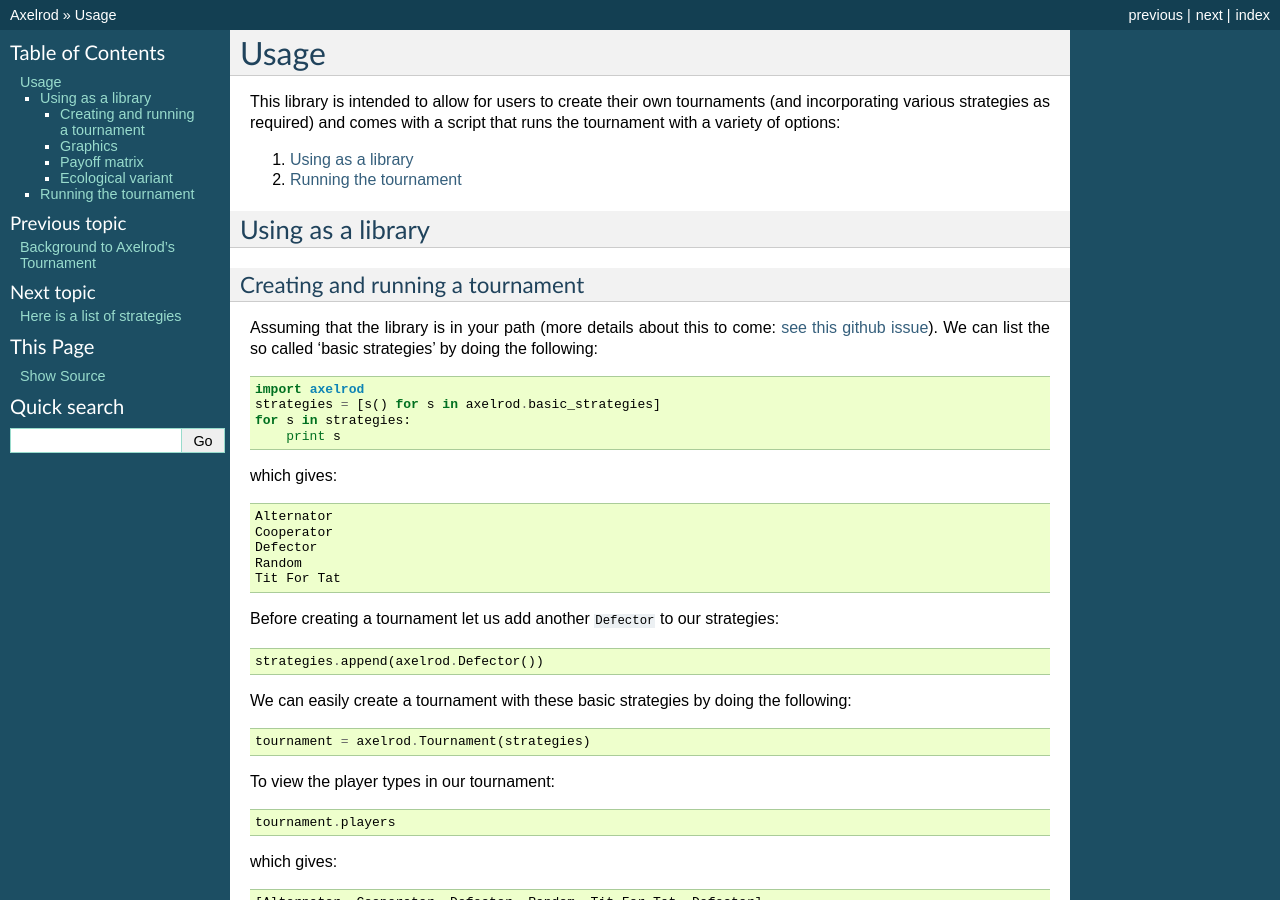
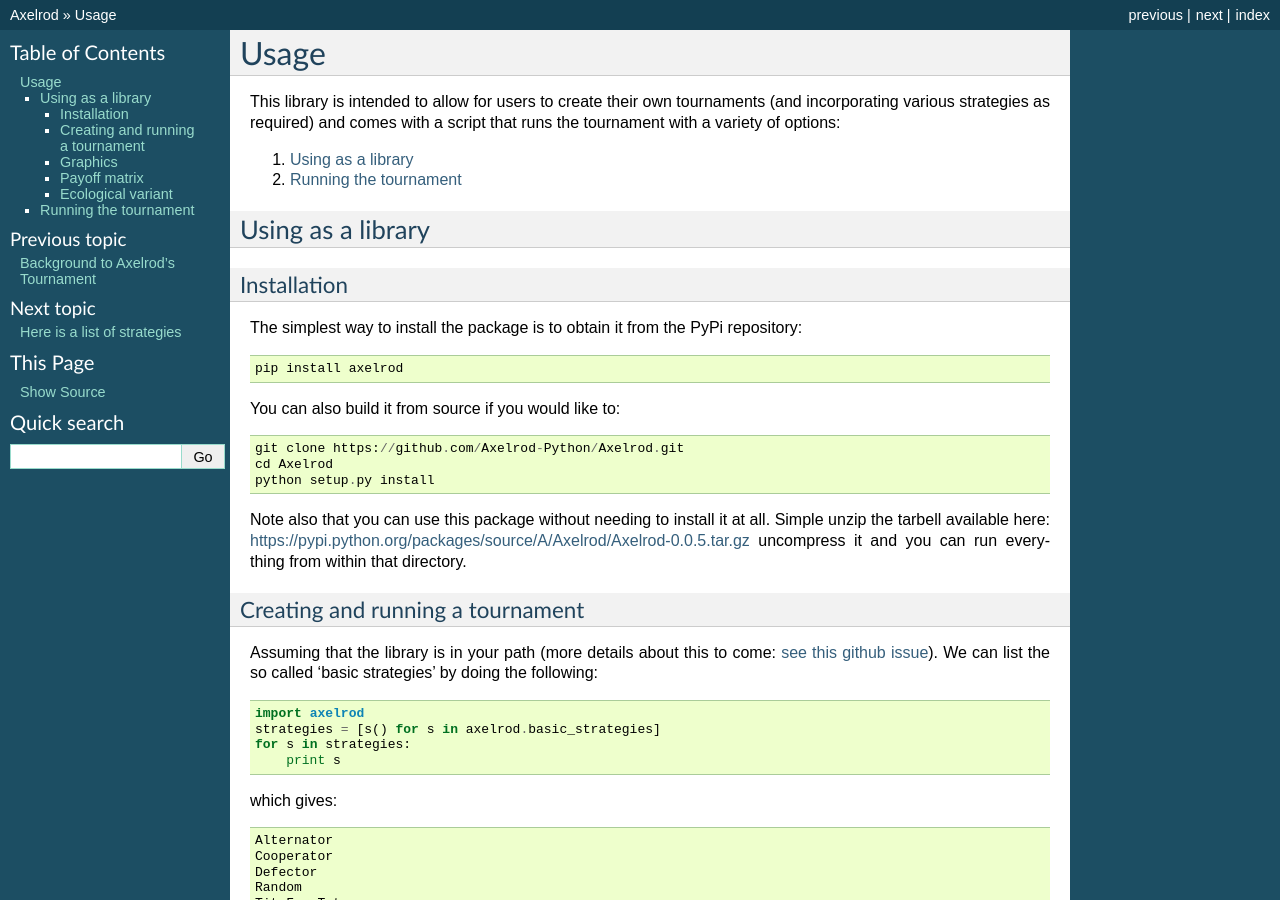
Before and after one commit to Axelrod-Python/Axelrod, a Sphinx documentation site: the page built from docs/usage.rst, in a window 1280 px wide and 900 px high. Built offline with Sphinx 7.4.7, drawn with Linux system fonts in a browser that asks for light colours.

Commit message:
Updating some documentation in this branch - mainly testing travis after the transfer

```diff
--- a/docs/usage.rst
+++ b/docs/usage.rst
@@ -8,6 +8,25 @@
 
 Using as a library
 ------------------
+
+Installation
+^^^^^^^^^^^^
+
+The simplest way to install the package is to obtain it from the PyPi
+repository::
+
+    pip install axelrod
+
+You can also build it from source if you would like to::
+
+    git clone https://github.com/Axelrod-Python/Axelrod.git
+    cd Axelrod
+    python setup.py install
+
+Note also that you can use this package without needing to install it at all.
+Simple unzip the tarbell available here:
+`<https://pypi.python.org/packages/source/A/Axelrod/Axelrod-0.0.5.tar.gz>`_
+uncompress it and you can run everything from within that directory.
 
 Creating and running a tournament
 ^^^^^^^^^^^^^^^^^^^^^^^^^^^^^^^^^
```
